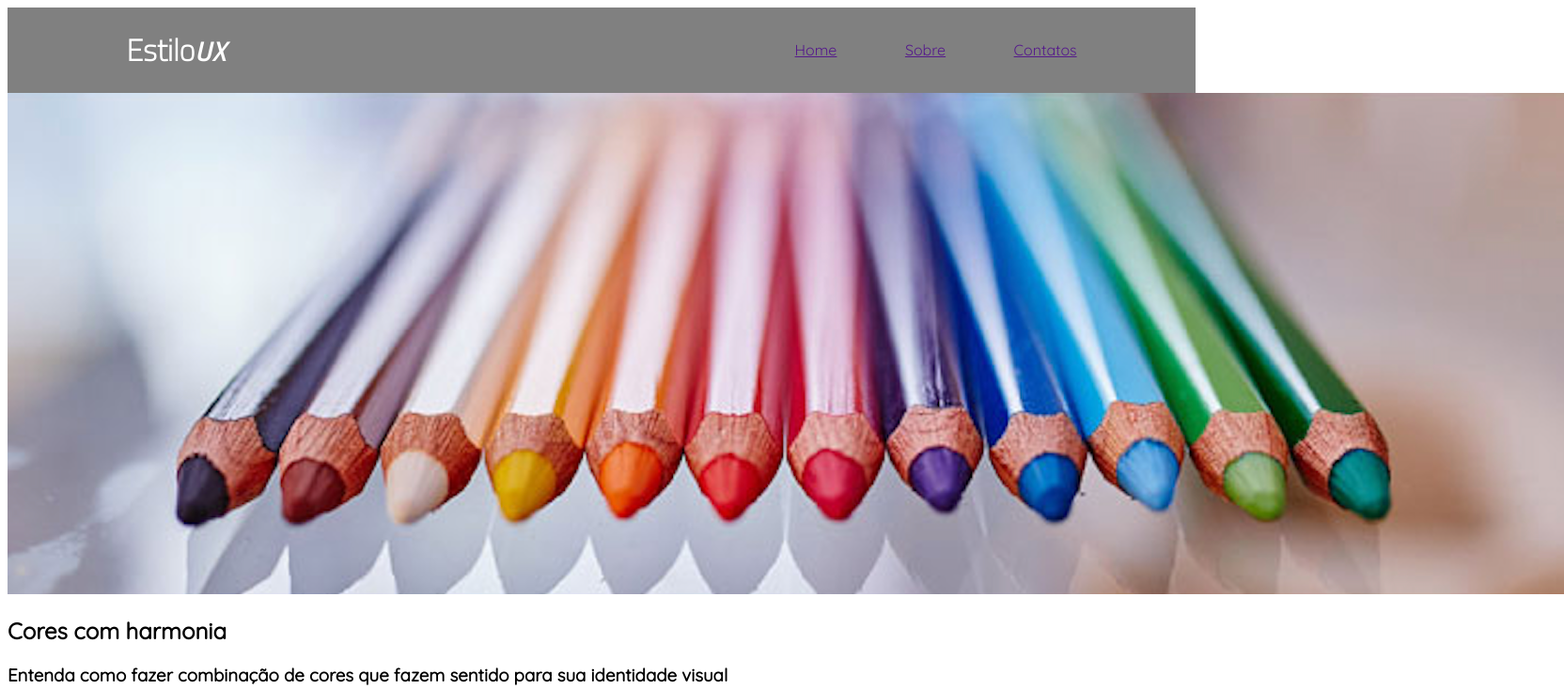
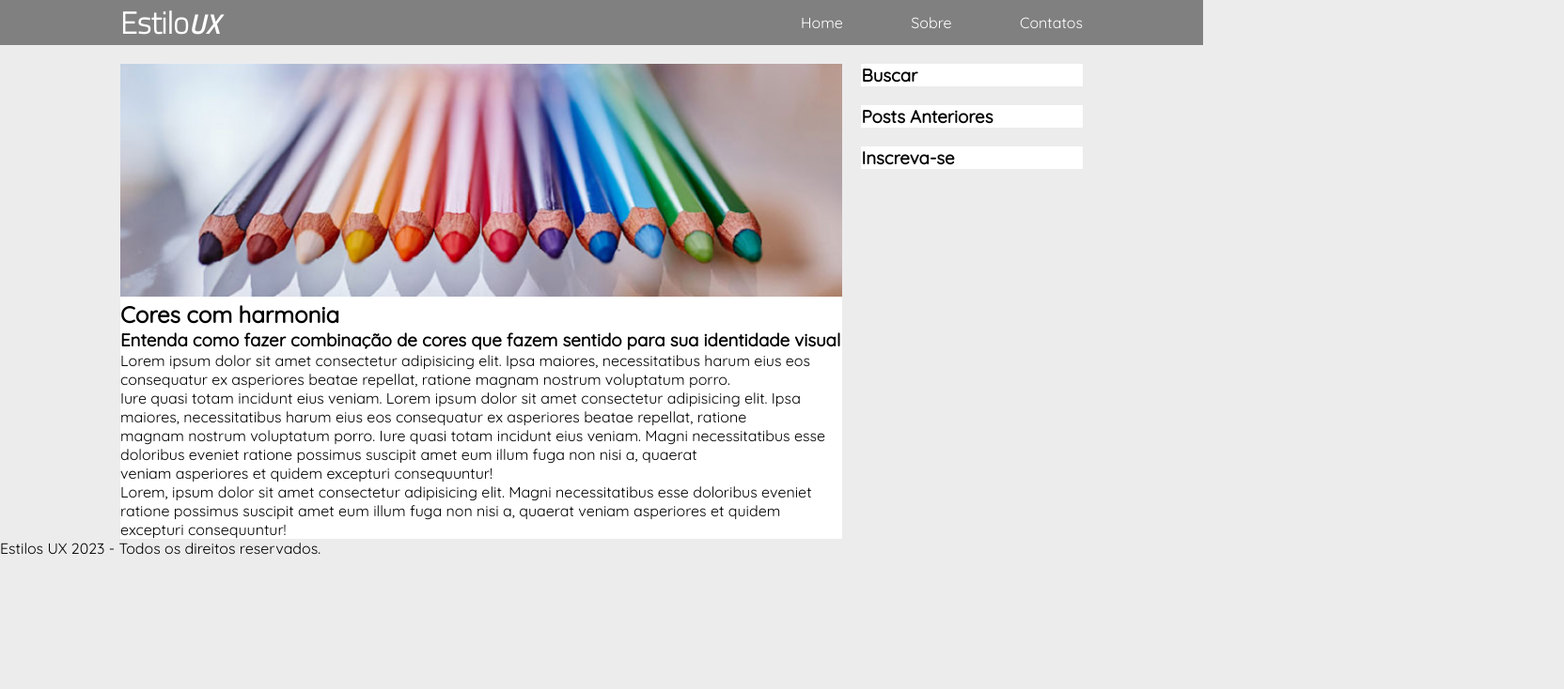
Before and after one commit to Vinicius-Vieira-Andrade/1SEM, a plain HTML site: page projeto estiloux/index.html in a window 1280 px wide. Shown: the top 734 px of the page at 94% size, 1664 px wide, since content can reach past the window. Drawn offline with Linux system fonts and the light colour scheme.

Commit message:
modificado projeto estiloux

```diff
--- a/projeto estiloux/index.html
+++ b/projeto estiloux/index.html
@@ -24,13 +24,14 @@
     </header>
 
     <main>
-        <section>
-            <img src="images/lapis-de-cor.png" alt="logotipo lapis">
-            <h2>Cores com harmonia</h2>
+        <div  class="grid-layout coluna-flex">
+        <section class="coluna1">
+                <img id="lapis" src="images/lapis-de-cor.png" alt="logotipo lapis">
+                <h2>Cores com harmonia</h2>
 
-            <h3>Entenda como fazer combinação de cores que fazem sentido para sua identidade visual</h3>
+                <h3>Entenda como fazer combinação de cores que fazem sentido para sua identidade visual</h3>
 
-            <p>Lorem ipsum dolor sit amet consectetur adipisicing elit. Ipsa maiores, necessitatibus harum eius eos
+                <p>Lorem ipsum dolor sit amet consectetur adipisicing elit. Ipsa maiores, necessitatibus harum eius eos
                 consequatur ex asperiores beatae repellat, ratione magnam nostrum voluptatum porro. <br> Iure quasi
                 totam incidunt eius veniam. Lorem ipsum dolor sit amet consectetur adipisicing elit. Ipsa maiores,
                 necessitatibus harum eius eos consequatur ex asperiores beatae repellat, ratione <br> magnam nostrum
@@ -38,12 +39,12 @@
                 ratione possimus suscipit amet eum illum fuga non nisi a, quaerat <br> veniam asperiores et quidem
                 excepturi consequuntur!</p>
 
-            <p>Lorem, ipsum dolor sit amet consectetur adipisicing elit. Magni necessitatibus esse doloribus eveniet
+                <p>Lorem, ipsum dolor sit amet consectetur adipisicing elit. Magni necessitatibus esse doloribus eveniet
                 ratione possimus suscipit amet eum illum fuga non nisi a, quaerat veniam asperiores et quidem excepturi
                 consequuntur!</p>
         </section>
 
-        <aside>
+        <aside class="coluna2">
             <article>
                 <h3>Buscar</h3>
             </article>
@@ -56,6 +57,7 @@
                 <h3>Inscreva-se</h3>
             </article>
         </aside>
+    </div>
     </main>
 
     <footer>
--- a/projeto estiloux/styles/style.css
+++ b/projeto estiloux/styles/style.css
@@ -3,18 +3,29 @@
 /* font-family: 'Quicksand', sans-serif;
 font-family: 'Titillium Web', sans-serif; */
 
+/*reset de propriedades*/
+* {
+    margin: 0;
+    padding: 0;
+    box-sizing: border-box;
+}
+
 
 body {
     font-family: 'Quicksand', sans-serif;
+    background-color: #EDECED;
 }
+
+/* header */
 
 header {
     background-color: grey;
 }
 
-header .grid-layout {
-color: greenyellow;
-width: 80%;
+/* centralizção da margem header */
+.grid-layout {
+/* background-color: greenyellow; */
+width: 80%; /* top/bottom | right/left */
 margin: 0 auto;
 }
 
@@ -43,3 +54,42 @@ header nav {
     align-items: center;
     width: 300px;
 }
+
+nav a {
+    color: white;
+    text-decoration: none;
+}
+
+    /* main */
+
+main{
+    padding-top: 20px;
+}
+
+section #lapis {
+    width: 100%;
+}
+
+main .coluna-flex{
+    display: flex;
+    justify-content: space-between;
+}
+
+/* section */
+main .coluna1 {
+    background-color: white;
+    width: 75%;
+    /* background-color: tomato; */
+}
+
+/* aside */
+main .coluna2 {
+    width: 23%;
+    /* background-color: tomato; */
+}
+/* articles dentro da aside */
+
+main .coluna2 article {
+    background-color: white;
+    margin-bottom: 20px;
+}
```
